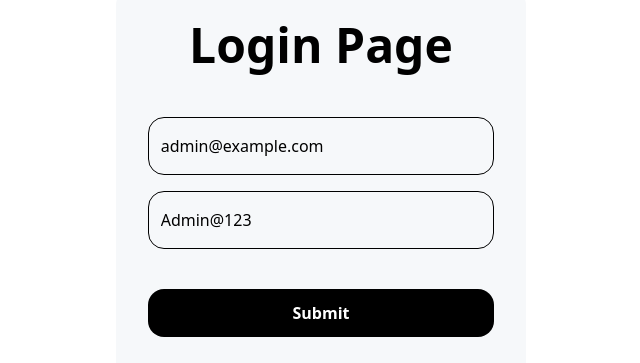
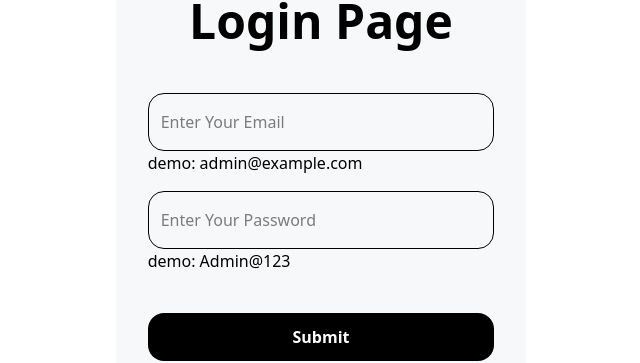
Before and after one commit to it-Shoeb/Wholesaler_Saas, a React (Vite) app in the folder frontend/: page /login in a window 1280 px wide. Shown: the part 114-477 px from the top of the page, without its empty margins (319-959 px from the left). Built offline with nearby package versions, Linux system fonts and the light colour scheme; no server answers.

Commit message:
update app.js

```diff
--- a/frontend/src/pages/authentication/LoginPage.jsx
+++ b/frontend/src/pages/authentication/LoginPage.jsx
@@ -5,16 +5,17 @@ import { toast } from "react-toastify";
 import { UseAuth } from "../../contexts/AuthContextProvider";
 // import { AuthContext } from "../../contexts/AuthContextProvider";
 
-import demoVideo from '/public/invy-demo.webm'
+import demoVideo from "/public/invy-demo.webm";
 
 export default function LoginPage() {
   const { login, setIsAuthenticate } = UseAuth();
   // const { login, setIsAuthenticate } = useContext(AuthContext);
   const navigate = useNavigate();
   const [User, setUser] = useState({
-    email: "admin@example.com",
-    password: "Admin@123",
+    email: "",
+    password: "",
   });
+  const [Loading, setLoading] = useState(false);
 
   const checkLogin = async () => {
     try {
@@ -23,12 +24,14 @@ export default function LoginPage() {
       // const { data } = await api.post("/authentication/login", { ...User });
       if (data?.success) {
         navigate("/product/get");
+        setLoading(false);
       }
       setIsAuthenticate(true);
       toast.success(data?.message);
       console.log("response:", data);
     } catch (error) {
       toast.error(error.response.data?.message);
+      setLoading(false);
     }
   };
 
@@ -39,6 +42,7 @@ export default function LoginPage() {
 
   const handleForm = (e) => {
     e.preventDefault();
+    setLoading(true);
     checkLogin();
   };
 
@@ -68,6 +72,7 @@ export default function LoginPage() {
                       handleInputChange(e);
                     }}
                   />
+                  <p>demo: admin@example.com</p>
                 </label>
               </div>
               <div>
@@ -82,6 +87,7 @@ export default function LoginPage() {
                       handleInputChange(e);
                     }}
                   />
+                  <p>demo: Admin@123</p>
                 </label>
               </div>
               {/* <Link to={"/login"} className="self-end">
@@ -91,18 +97,18 @@ export default function LoginPage() {
                 <label>
                   <input
                     type="submit"
-                    className="p-3 w-full rounded-2xl my-6 bg-black text-white font-bold border-0"
+                    className="p-3 w-full rounded-2xl my-6 bg-black text-white font-bold border-0 cursor-pointer"
+                    value={`${Loading ? "Please wait for a seconds..." : "Submit"}`}
                   />
                 </label>
               </div>
               {/* <Link to={"/registration"} className="self-center">
                 Create account
               </Link> */}
-                <div className="">
+              <div className="">
                 <p>Demo Video - Working on Locally</p>
                 <video src={demoVideo} controls></video>
-                </div>
-
+              </div>
             </form>
           </div>
         </div>
```
